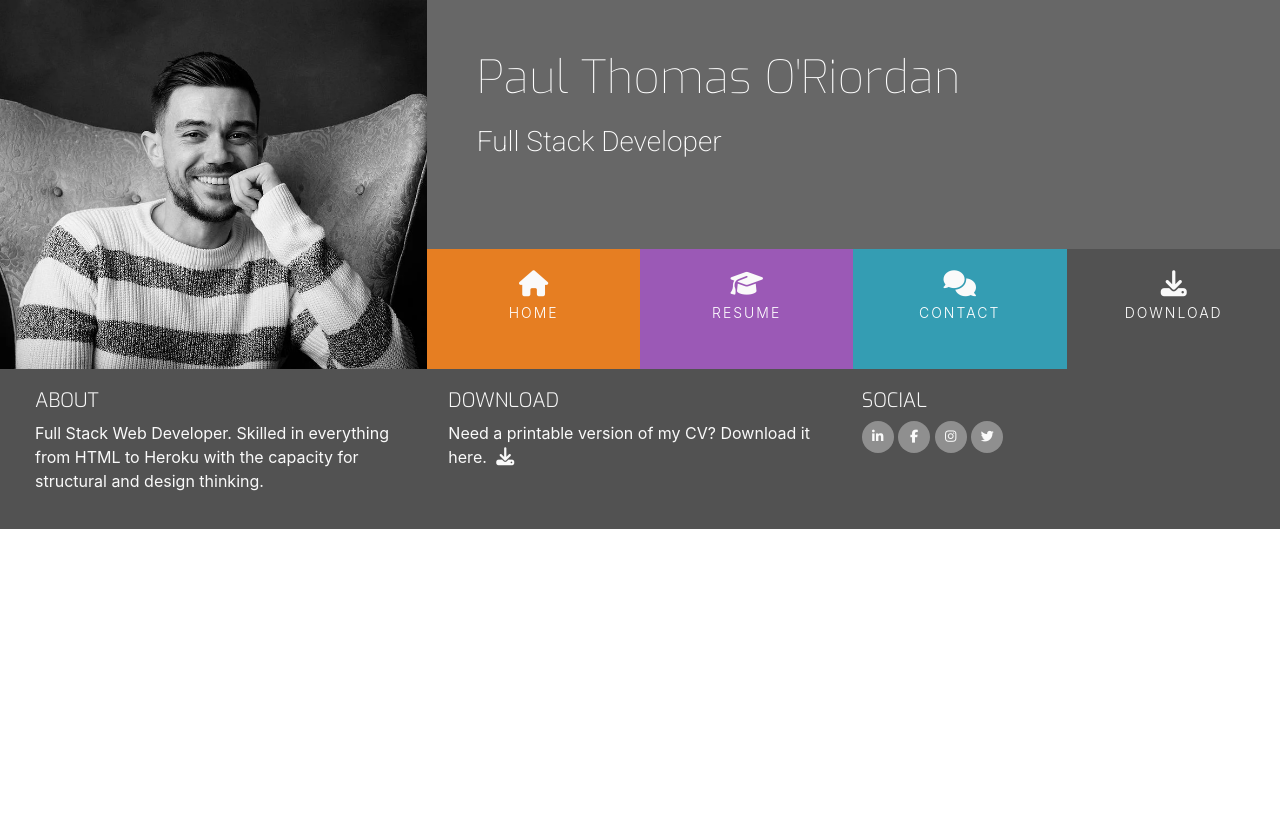
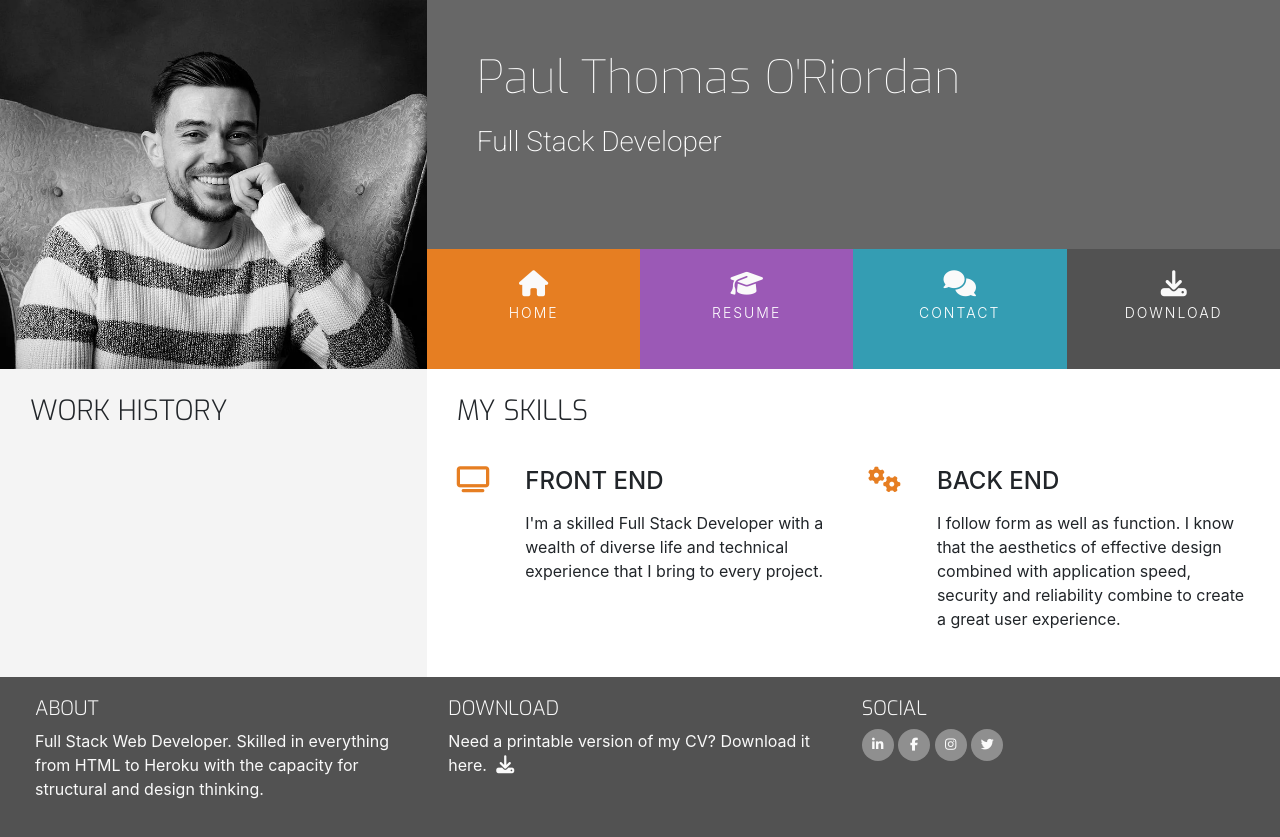
Before and after one commit to paulie-o74/resume-cv-project, a plain HTML site: page resume.html in a window 1280 px wide. Before the commit the page ends 800 px from the top, so only its background shows below. Drawn offline with nearby package versions, Linux system fonts and the light colour scheme.

Commit message:
Update structure and headings in resume page

```diff
--- a/resume.html
+++ b/resume.html
@@ -31,15 +31,15 @@
                     <div class="col">
                         <ul id="nav" class="list-inline menucontainer">
                             <li class="col-6 col-sm-3 ui-menu-color-home list-inline-item menuitem">
-                                <a href="#" class="hvr-sweep-to-bottom"><i class="fa fa-home"
+                                <a href="/index.html" class="hvr-sweep-to-bottom"><i class="fa fa-home"
                                         aria-hidden="true"></i><span>Home</span></a>
                             </li>
                             <li class="col-6 col-sm-3 ui-menu-color-resume list-inline-item menuitem">
-                                <a href="#" class="hvr-sweep-to-bottom"><i class="fa fa-graduation-cap"
+                                <a href="/resume.html" class="hvr-sweep-to-bottom"><i class="fa fa-graduation-cap"
                                         aria-hidden="true"></i><span>Resume</span></a>
                             </li>
                             <li class="col-6 col-sm-3 ui-menu-color-contact list-inline-item menuitem">
-                                <a href="#" class="hvr-sweep-to-bottom"><i class="fa fa-comments"
+                                <a href="/contact.html" class="hvr-sweep-to-bottom"><i class="fa fa-comments"
                                         aria-hidden="true"></i><span>Contact</span></a>
                             </li>
                             <li class="col-6 col-sm-3 ui-menu-color-download list-inline-item menuitem">
@@ -52,7 +52,54 @@
             </div>
         </div>
     </header>
-    <section>
+    <section class="container-fluid">
+        <div class="row">
+            <div class="col-md-4 bg-color-personal-info section-column">
+                <div class="row">
+                    <div class="col-12">
+                        <h3 class="section-heading uppercase">
+                            Work History
+                        </h3>
+                    </div>
+                </div>
+
+            </div>
+            <div class="col-md-8 bg-color-three-reasons section-column">
+                <div class="row">
+                    <div class="col">
+                        <h3 class="section-heading uppercase">My skills</h3>
+                    </div>
+                </div>
+                <div class="row">
+                    <div class="col-10 offset-1 offset-sm-0 col-sm-4 col-md-6">
+                        <div class="row">
+                            <div class="col-2">
+                                <i class="three-reasons-icon fa fa-tv" aria-hidden="true"></i>
+                            </div>
+                            <div class="col-10">
+                                <h4 class="three-reasons-heading uppercase">Front End</h4>
+                                <p>
+                                    I'm a skilled Full Stack Developer with a wealth of diverse life and technical experience that I bring to every project.
+                                </p>
+                            </div>
+                        </div>
+                    </div>
+                    <div class="col-10 offset-1 offset-sm-0 col-sm-4 col-md-6">
+                        <div class="row">
+                            <div class="col-2">
+                                <i class="three-reasons-icon fa fa-gears" aria-hidden="true"></i>
+                            </div>
+                            <div class="col-10">
+                                <h4 class="three-reasons-heading uppercase">Back End</h4>
+                                <p>
+                                    I follow form as well as function. I know that the aesthetics of effective design combined with application speed, security and reliability combine to create a great user experience.
+                                </p>
+                            </div>
+                        </div>
+                    </div>
+                </div>
+            </div>
+        </div>
 
     </section>
     <footer class="container-fluid">
```
Also changed, not shown: contact.html (+3 -3 lines), index.html (+3 -3 lines).
